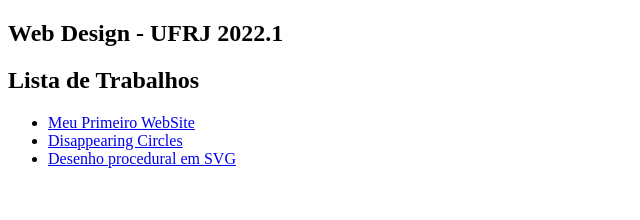
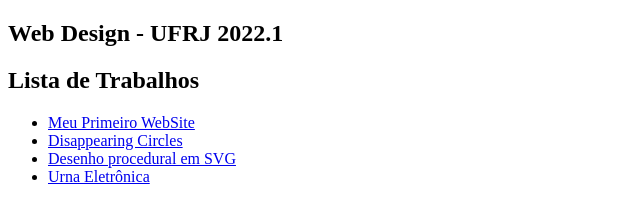
Before and after one commit to RafaelxFernandes/Desenvolvimento-Web-22.1, a plain HTML site: page index.html in a window 1280 px wide. Shown: the whole page, without its empty margins (0-640 px from the left). Drawn offline with Linux system fonts and the light colour scheme.

Commit message:
front urna eletronica

```diff
--- a/index.html
+++ b/index.html
@@ -17,6 +17,7 @@
                 <li> <a href = "Atividade 1/atividade-1.html"> Meu Primeiro WebSite </a> </li>
                 <li> <a href = "Atividade 2/atividade-2.html"> Disappearing Circles </a> </li>
                 <li> <a href = "Atividade 3/atividade-3.html"> Desenho procedural em SVG </a> </li>
+                <li> <a href = "Atividade 4/bonieky-live-javascript/urna-eletronica/index.html"> Urna Eletrônica </a> </li>
             </ul>
         </section>
     </article>
```
